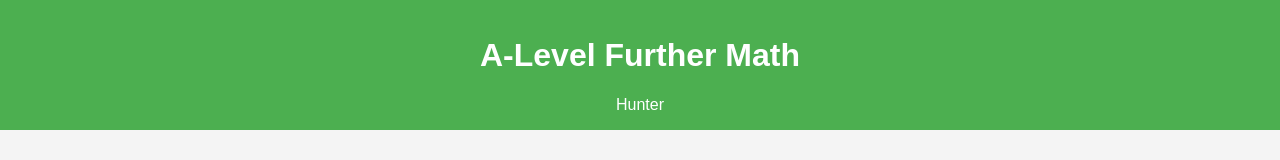
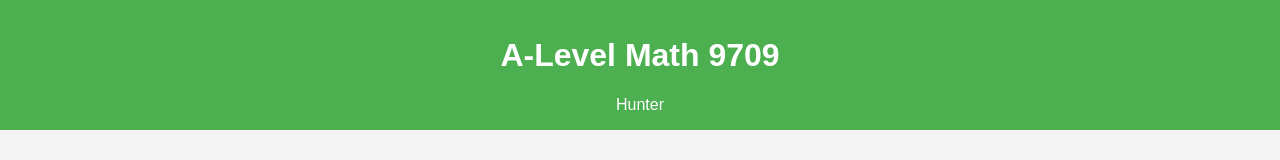
Before and after one commit to renxianghuang/25AS, a plain HTML site: page index.html in a window 1280 px wide. Shown: the top 160 px of the page. Drawn offline with Linux system fonts and the light colour scheme.

Commit message:
Update index.html

```diff
--- a/index.html
+++ b/index.html
@@ -58,7 +58,7 @@
 <body>
 
     <header>
-        <h1>A-Level Further Math</h1>
+        <h1>A-Level  Math 9709 </h1>
         <div class="author"> Hunter</div>
     </header>
 
```
